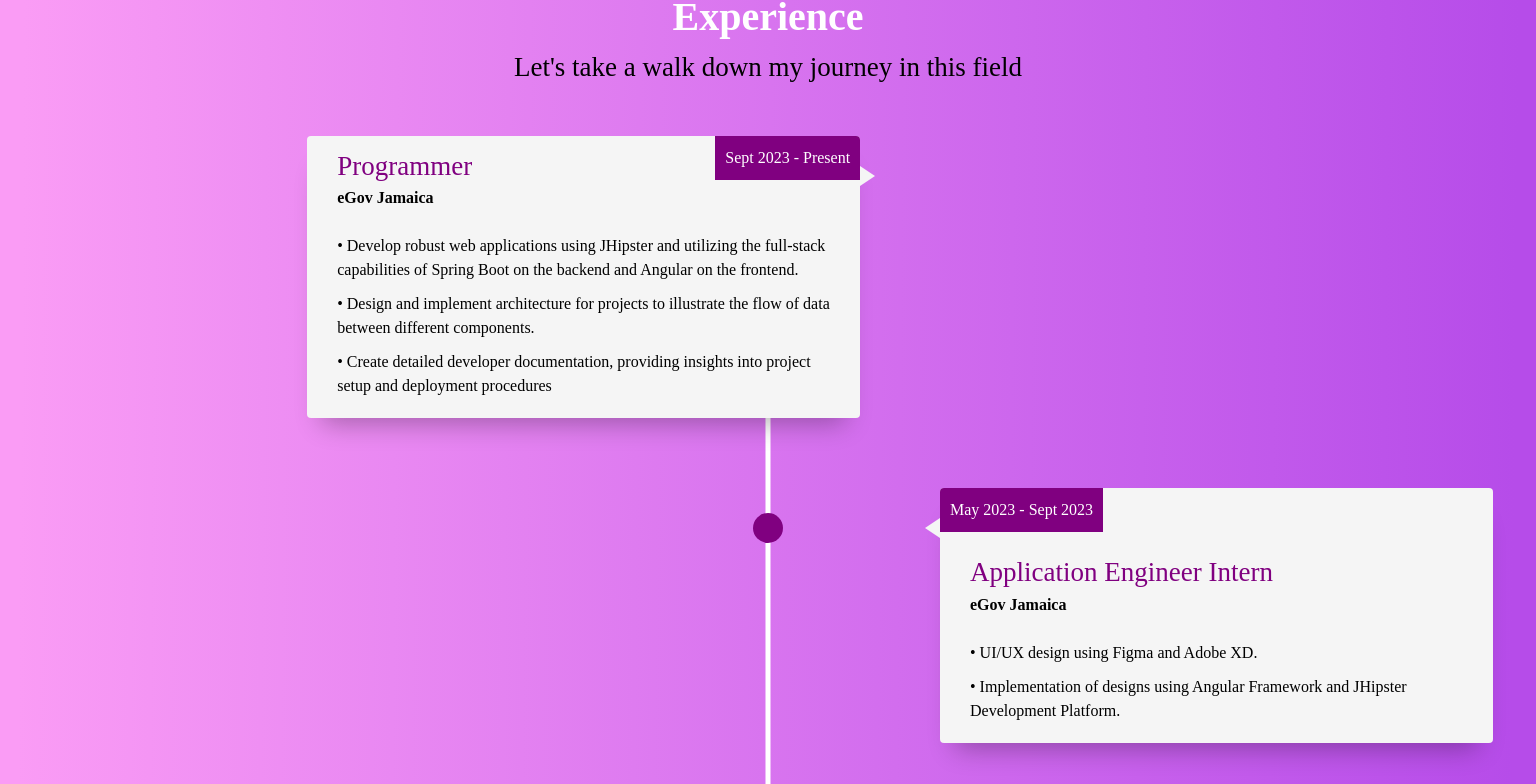
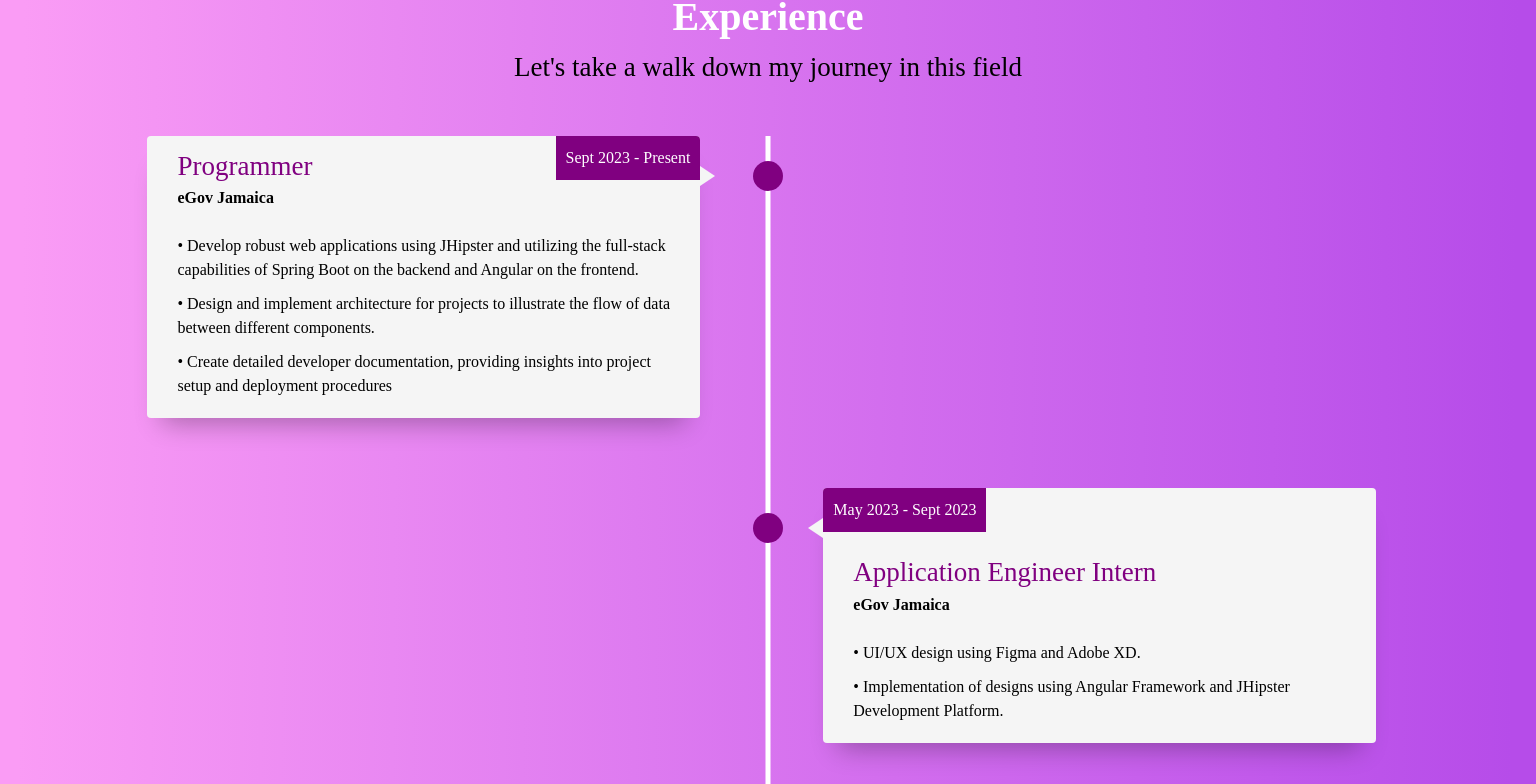
Before and after one commit to sedecrem/React-Web-Developer-Website-MSmith, a React (Create React App) app: page / in a window 1536 px wide. Shown: the part 2086-2870 px from the top of the page. Built offline with nearby package versions, Linux system fonts and the light colour scheme; a web font is replaced by a local one.

Commit message:
Updated deployment configurations

```diff
--- a/src/components/Experience.css
+++ b/src/components/Experience.css
@@ -38,9 +38,9 @@
 }
 
 .timeline-item:nth-child(even) .timeline-content {
-    /* float: right; */
+    float: right;
     padding: 40px 30px 10px 30px;
-    margin-left: 51.5%;
+    /* margin-left: 51.5%; */
 }
 
 .timeline-item:nth-child(even) .timeline-content::after {
@@ -249,3 +249,14 @@
         padding-left: 20px;
     }
 }
+
+@media (min-width: 1536px) and (max-width: 2200px) {
+    .js--fadeInLeft{
+        margin-left: -13%;
+    }
+
+    .js--fadeInRight{
+        margin-right: 13%;
+    }
+
+}
```
